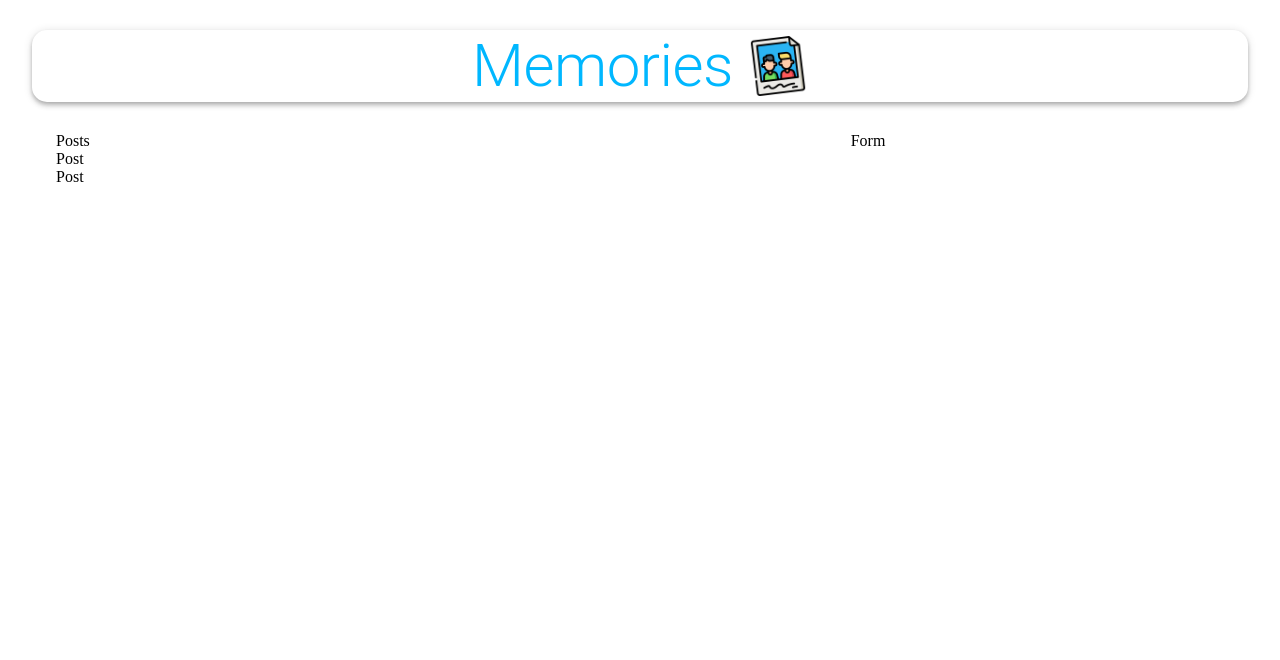
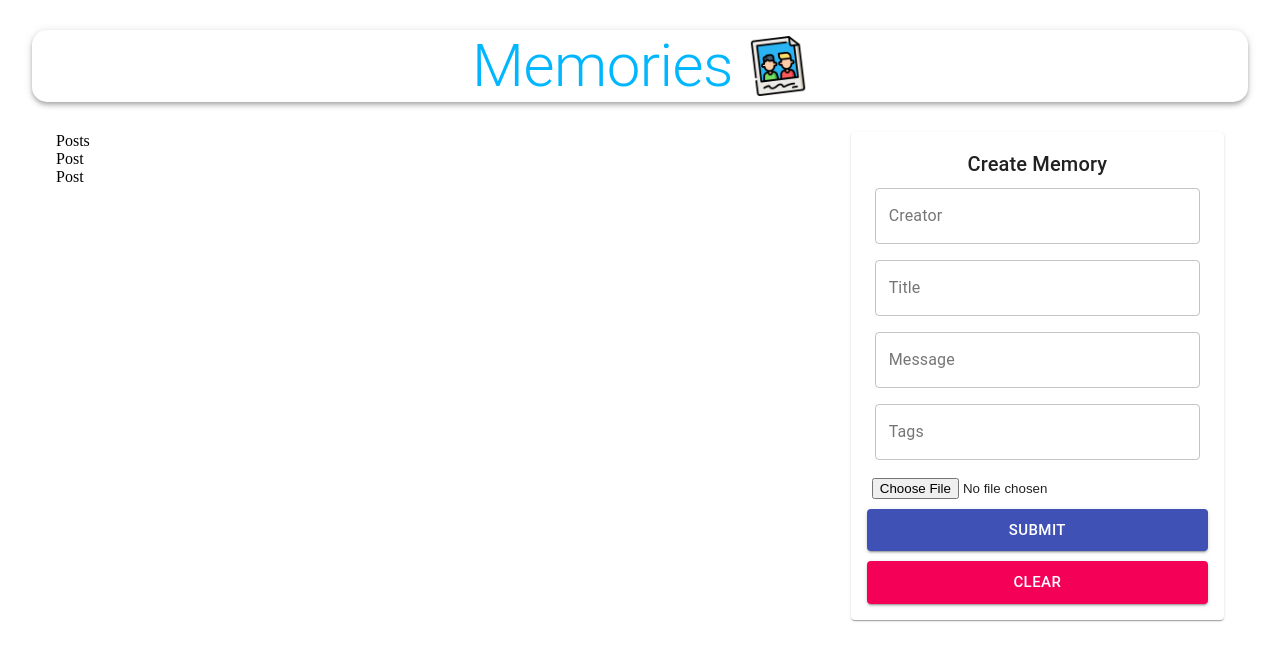
Before and after one commit to AqibNaeem19/Memories, a React (Create React App) app in the folder client/: page / in a window 1280 px wide. Shown: the top 660 px of the page. Built offline with nearby package versions, Linux system fonts and the light colour scheme; no server answers.

Commit message:
Design create a post Form
Created form design using MaterialUI and remove <React.StrictMode> component in index.js file

```diff
--- a/client/src/components/Form/Form.js
+++ b/client/src/components/Form/Form.js
@@ -1,11 +1,97 @@
-import React from 'react'
-import useStyles from './styles'
+import React, { useState } from 'react';
+import FileBase from 'react-file-base64';
+import { TextField, Button, Typography, Paper } from '@material-ui/core';
+import useStyles from './styles';
 
 const Form = () => {
   const classes = useStyles()
 
+  const [postData, setPostData] = useState({
+    creator: '',
+    title: '',
+    message: '',
+    tags: '',
+    selectedFile: ''
+  })
+
+  const handleSubmit = (event) => {
+
+  }
+
+  const clear = () => {
+
+  }
+
   return (
-    <div>Form</div>
+    <Paper className={classes.paper}>
+      <form autoComplete='off'
+        noValidate
+        className={`${classes.root} ${classes.form}`}
+        onSubmit={handleSubmit}
+      >
+        <Typography variant="h6">Create Memory</Typography>
+
+        {/* Input Fields */}
+
+        <TextField name="creator"
+          variant="outlined"
+          label="Creator"
+          fullWidth
+          value={postData.creator}
+          onChange={event => setPostData({ ...postData, creator: event.target.value })}
+        />
+        <TextField name="title"
+          variant="outlined"
+          label="Title"
+          fullWidth
+          value={postData.title}
+          onChange={event => setPostData({ ...postData, title: event.target.value })}
+        />
+        <TextField name="message"
+          variant="outlined"
+          label="Message"
+          fullWidth
+          value={postData.message}
+          onChange={event => setPostData({ ...postData, message: event.target.value })}
+        />
+        <TextField name="tags"
+          variant="outlined"
+          label="Tags"
+          fullWidth
+          value={postData.tags}
+          onChange={event => setPostData({ ...postData, tags: event.target.value })}
+        />
+
+        {/* Attach a file */}
+
+        <div className={classes.fileInput}>
+          <FileBase type="file"
+            multiple={false}
+            onDone={({ base64 }) => setPostData({ ...postData, selectedFile: base64 })}
+          />
+        </div>
+
+        {/* Form Buttons */}
+        <Button className={classes.buttonSubmit}
+          variant="contained"
+          color="primary"
+          size="large"
+          type="submit"
+          fullWidth
+        >
+          Submit
+        </Button>
+
+        <Button variant="contained"
+          color="secondary"
+          size="large"
+          fullWidth
+          onClick={clear}
+        >
+          Clear
+        </Button>
+      </form>
+    </Paper>
   )
 }
 
--- a/client/src/index.js
+++ b/client/src/index.js
@@ -9,9 +9,7 @@
 const store = createStore(reducers, compose(applyMiddleware(thunk)))
 const root = ReactDOM.createRoot(document.getElementById('root'));
 root.render(
-  <React.StrictMode>
     <Provider store={store}>
       <App />
     </Provider>
-  </React.StrictMode>
 );
```
